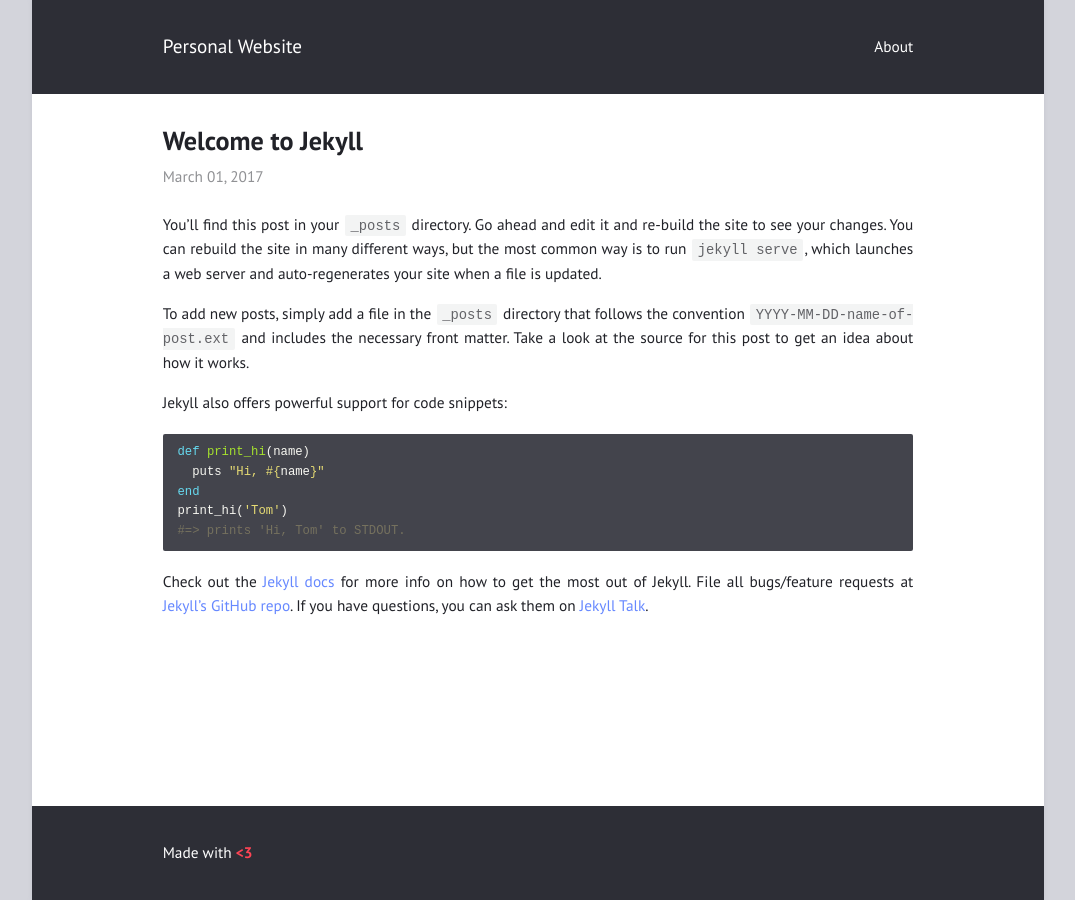
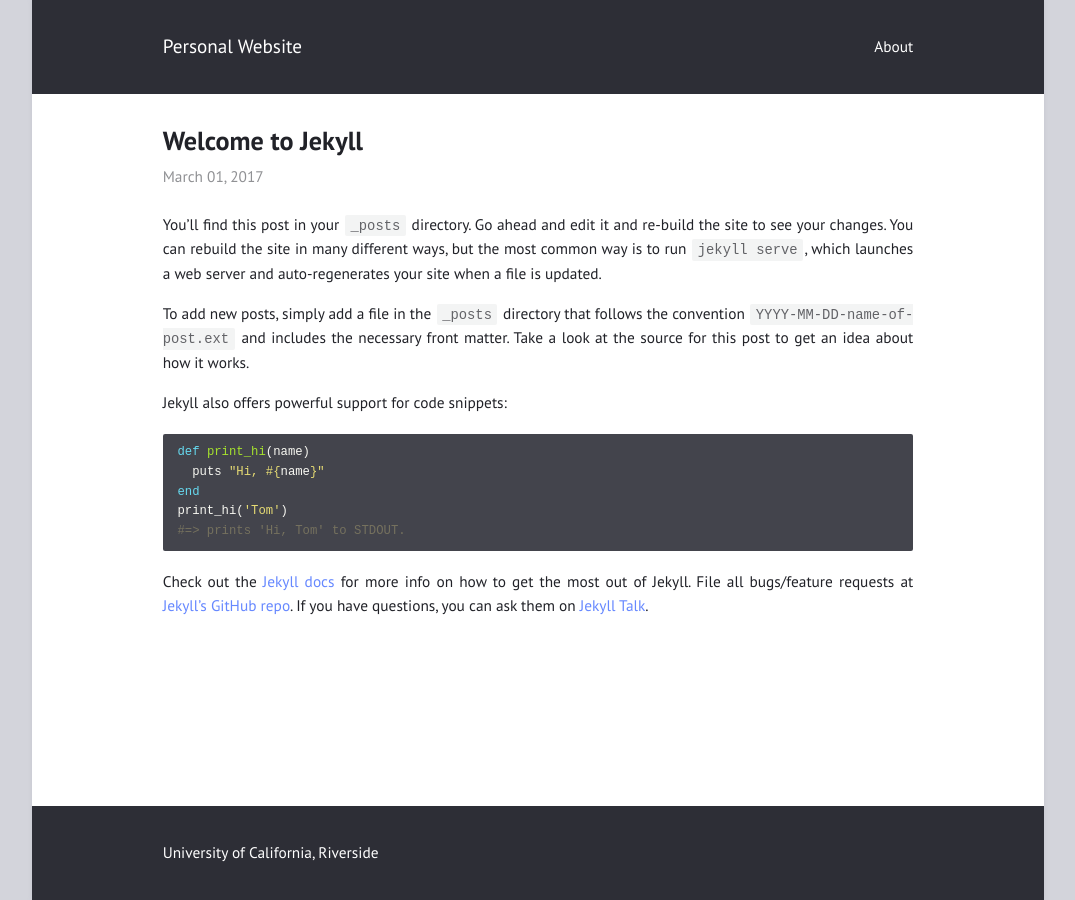
Before and after one commit to htohfa/htohfa.github.io, a Jekyll site: the page built from _posts/2017-03-01-welcome-to-jekyll.md, in a window 1280 px wide. Shown: the whole page, without its empty margins (102-1177 px from the left). Built offline with Jekyll 4.4.1, drawn with Linux system fonts in a browser that asks for light colours.

Commit message:
Update _config.yml

```diff
--- a/_config.yml
+++ b/_config.yml
@@ -1,6 +1,6 @@
 title: "Personal Website"
 author: "Hurum Maksora Tohfa"
-description: "Made with <b style=\"color: #f45;\">&lt;3</b>"
+description: "University of California, Riverside"
 permalink: /:title/
 lang: "en"
 excerpt_separator: "\n\n\n"
```
